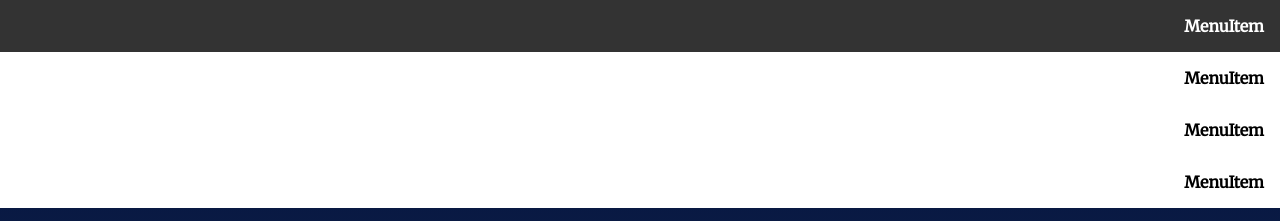
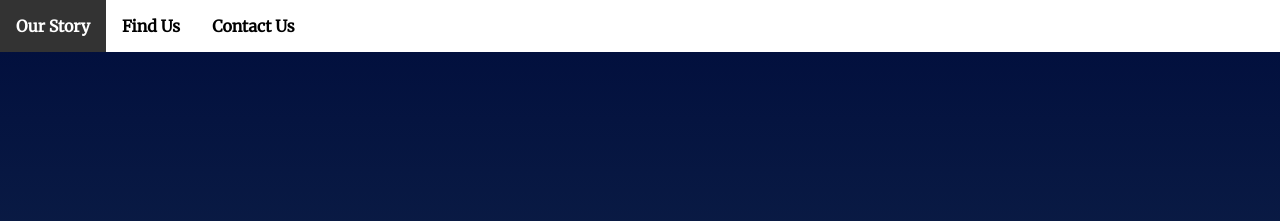
Before and after one commit to milenaonmaui/landing-page, a plain HTML site: page index.html in a window 1280 px wide. Shown: the top 221 px of the page. Drawn offline with Linux system fonts and the light colour scheme.

Commit message:
Add a function for dynamically building nav menu

```diff
--- a/css/styles.css
+++ b/css/styles.css
@@ -64,6 +64,10 @@ section {
 /* ---- Module Rules ---- */
 
 /* Navigation Styles*/
+.navbar__menu {
+    display: flex;
+}
+
 .navbar__menu ul {
     padding-left: 0;
     margin: 0;
@@ -75,7 +79,6 @@ section {
 }
 
 .navbar__menu .menu__link {
-    display: block;
     padding: 1em;
     font-weight: bold;
     text-decoration: none;
--- a/js/app.js
+++ b/js/app.js
@@ -18,6 +18,12 @@
  *
 */
 //const fragment = document.createDocumentFragment();
+const sections = {
+    about: "Our Story",
+    products: "Products",
+    location: "Find Us",
+    contact: "Contact Us"
+}
 const navList = document.querySelector('#navbar__list');
 /**
  * End Global Variables
@@ -34,16 +40,19 @@ const navList = document.querySelector('#navbar__list');
 */
 
 // build the nav
-for (let i = 0; i < 4; i++){
-    const newListItem = document.createElement('li')
-    newListItem.appendChild(document.createTextNode("MenuItem"))
-    newListItem.className = "menu__link"
-    navList.appendChild(newListItem)
+
+function buildNav(currSection) {
+    for (const section in sections){
+        if (section === currSection) continue;
+        const newListItem = document.createElement('li')
+        newListItem.appendChild(document.createTextNode(sections[section]))
+        newListItem.className = "menu__link"
+        navList.appendChild(newListItem)
+    }
 }
-
 // Add class 'active' to section when near top of viewport
-
-
+let currSection = "products"
+buildNav(currSection)
 // Scroll to anchor ID using scrollTO event
 
 
```
